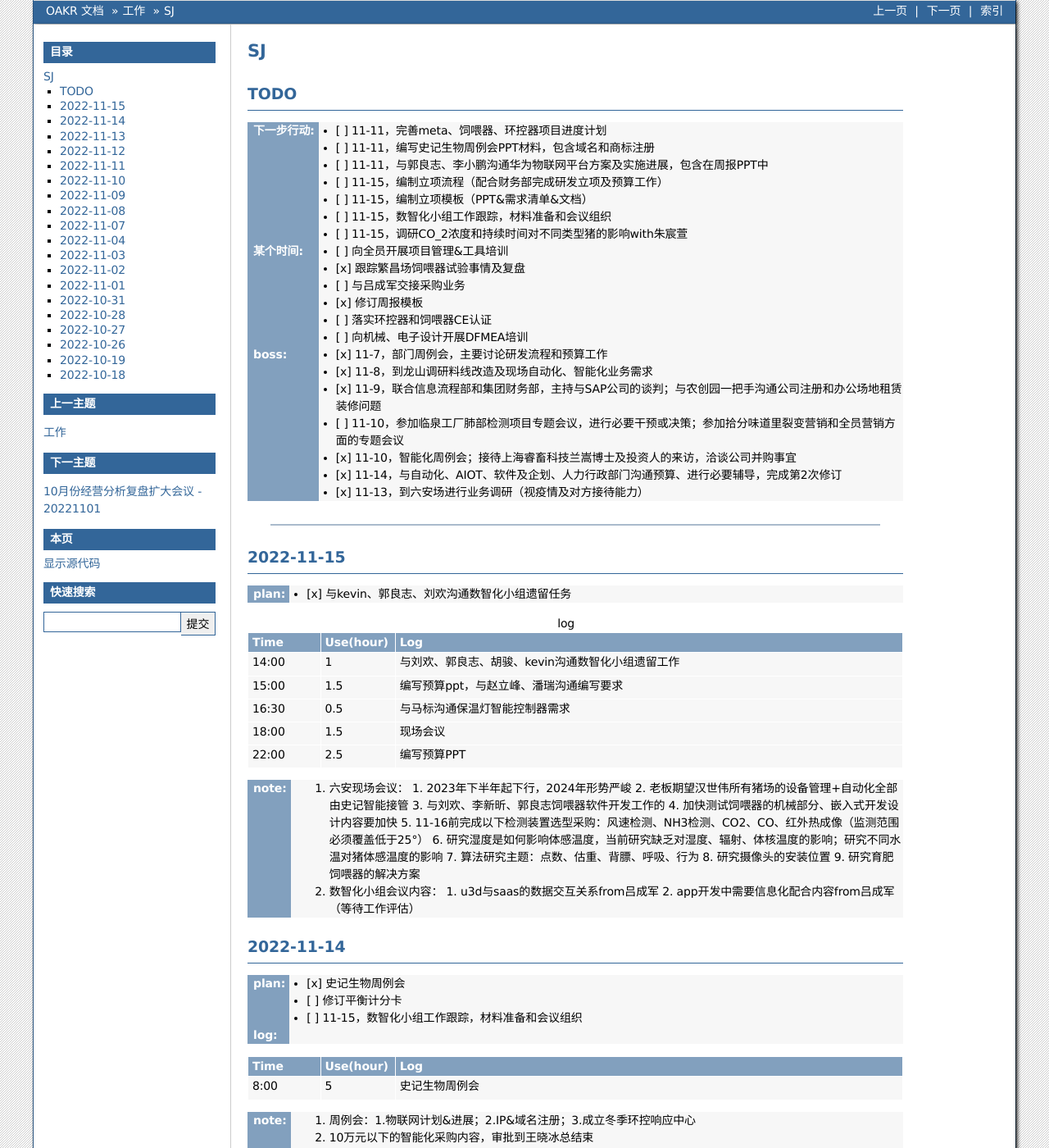
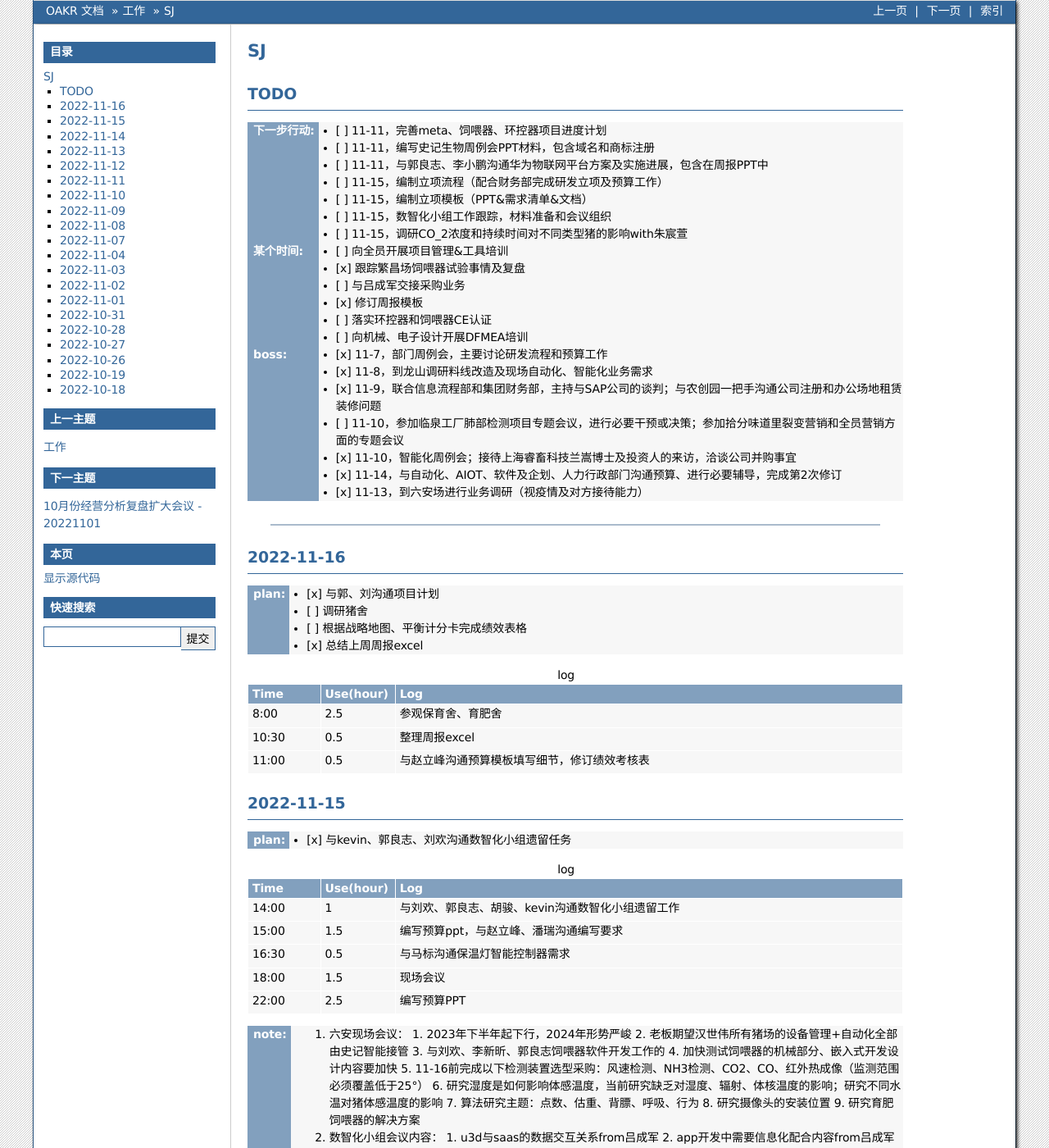
Before and after one commit to cruiurc/cruiurc.github.io, a Sphinx documentation site: the page built from source/work/sj/sj.rst, in a window 1280 px wide and 1400 px high. Shown: the whole window at 82% size. Built offline with Sphinx 7.4.7, drawn with Linux system fonts in a browser that asks for light colours.

Commit message:
20221116 work

```diff
--- a/source/work/sj/sj.rst
+++ b/source/work/sj/sj.rst
@@ -29,6 +29,22 @@ TODO
    - [x] 11-13，到六安场进行业务调研（视疫情及对方接待能力）
 
 ------
+
+2022-11-16
+-----------
+:plan:
+   - [x] 与郭、刘沟通项目计划
+   - [ ] 调研猪舍
+   - [ ] 根据战略地图、平衡计分卡完成绩效表格
+   - [x] 总结上周周报excel
+
+.. csv-table:: log
+   :header: "Time", "Use(hour)", "Log"
+   :widths: 10, 10, 70
+
+   8:00, 2.5, 参观保育舍、育肥舍
+   10:30, 0.5, 整理周报excel
+   11:00, 0.5, 与赵立峰沟通预算模板填写细节，修订绩效考核表
 
 2022-11-15
 -----------
```
